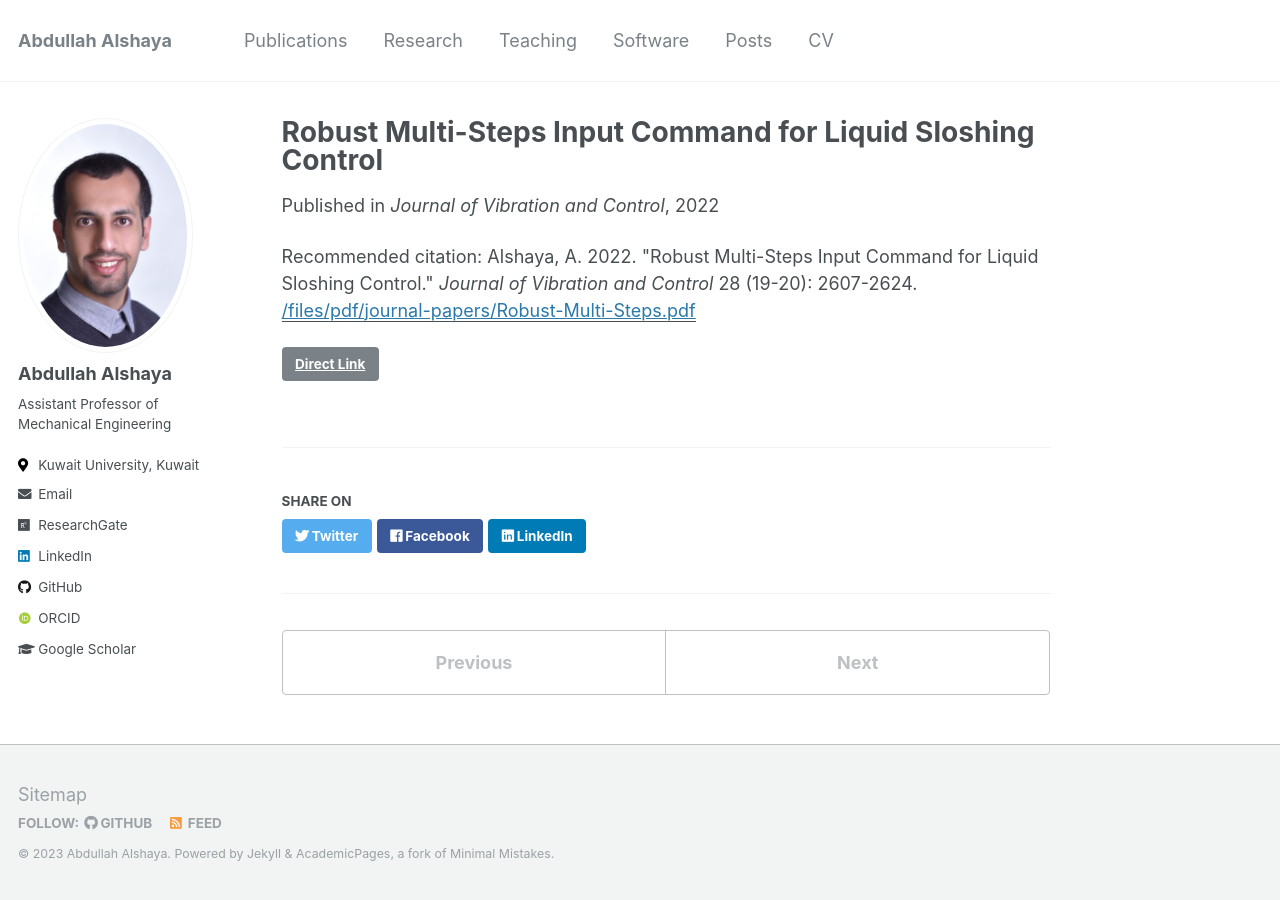
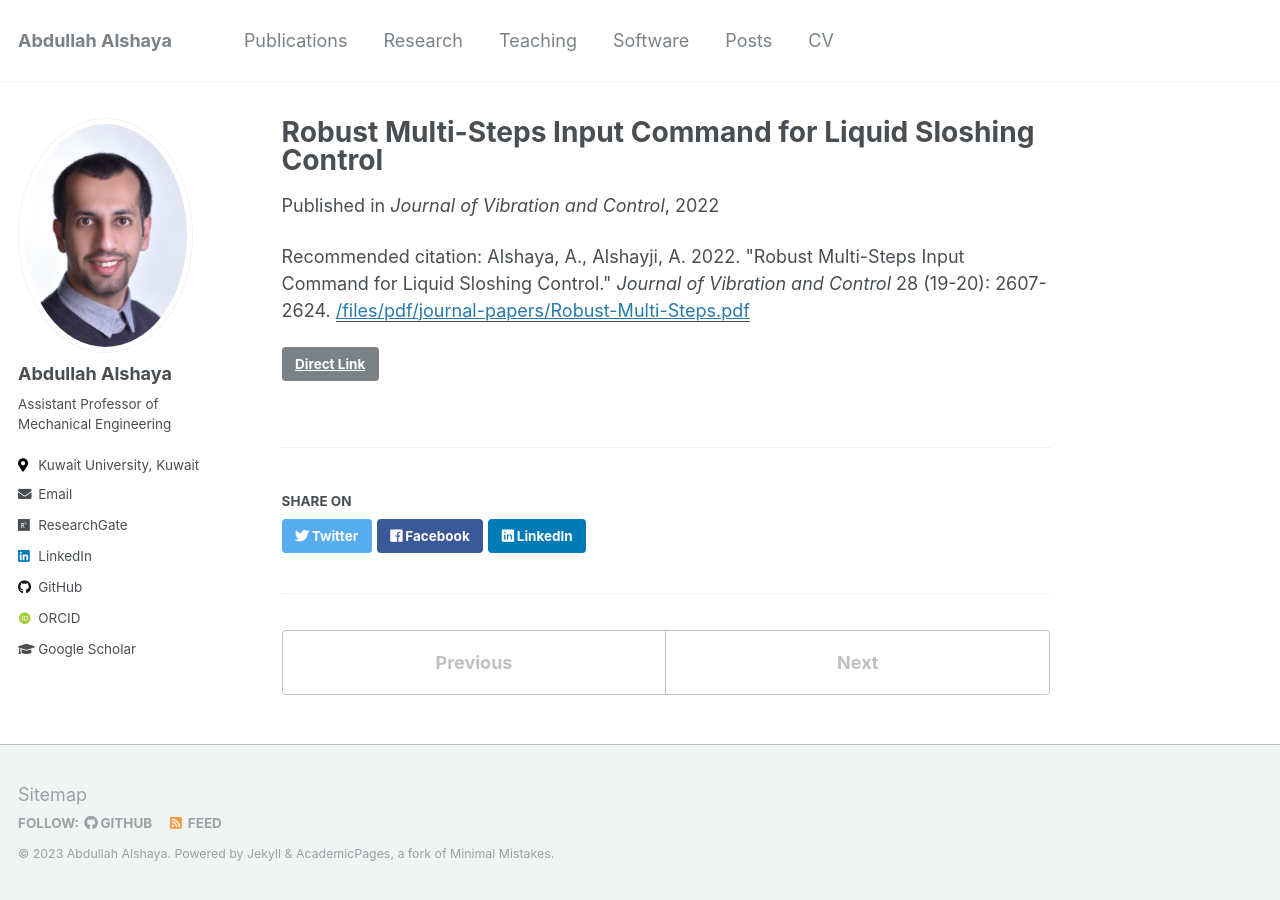
Before and after one commit to abdullah-alshaye/abdullah, a Jekyll site: the page built from _publications/2022-Robust-Multi-Steps.md, in a window 1280 px wide. Built offline with Jekyll 4.4.1, drawn with Linux system fonts in a browser that asks for light colours; some web fonts are replaced.

Commit message:
update publication

```diff
--- a/_publications/2022-Robust-Multi-Steps.md
+++ b/_publications/2022-Robust-Multi-Steps.md
@@ -6,5 +6,5 @@ date: 2022-10-01
 venue: 'Journal of Vibration and Control'
 paperurl: '/files/pdf/journal-papers/Robust-Multi-Steps.pdf'
 link: 'https://journals.sagepub.com/doi/full/10.1177/10775463211017721'
-citation: 'Alshaya, A. 2022. &quot;Robust Multi-Steps Input Command for Liquid Sloshing Control.&quot; <i>Journal of Vibration and Control</i> 28 (19-20): 2607-2624.'
+citation: 'Alshaya, A., Alshayji, A. 2022. &quot;Robust Multi-Steps Input Command for Liquid Sloshing Control.&quot; <i>Journal of Vibration and Control</i> 28 (19-20): 2607-2624.'
 ---
```
Also changed, not shown: _publications/2022-Smooth-Robust-Multi-Mode-Command.md (added, +10 -0 lines), 1 other file.
